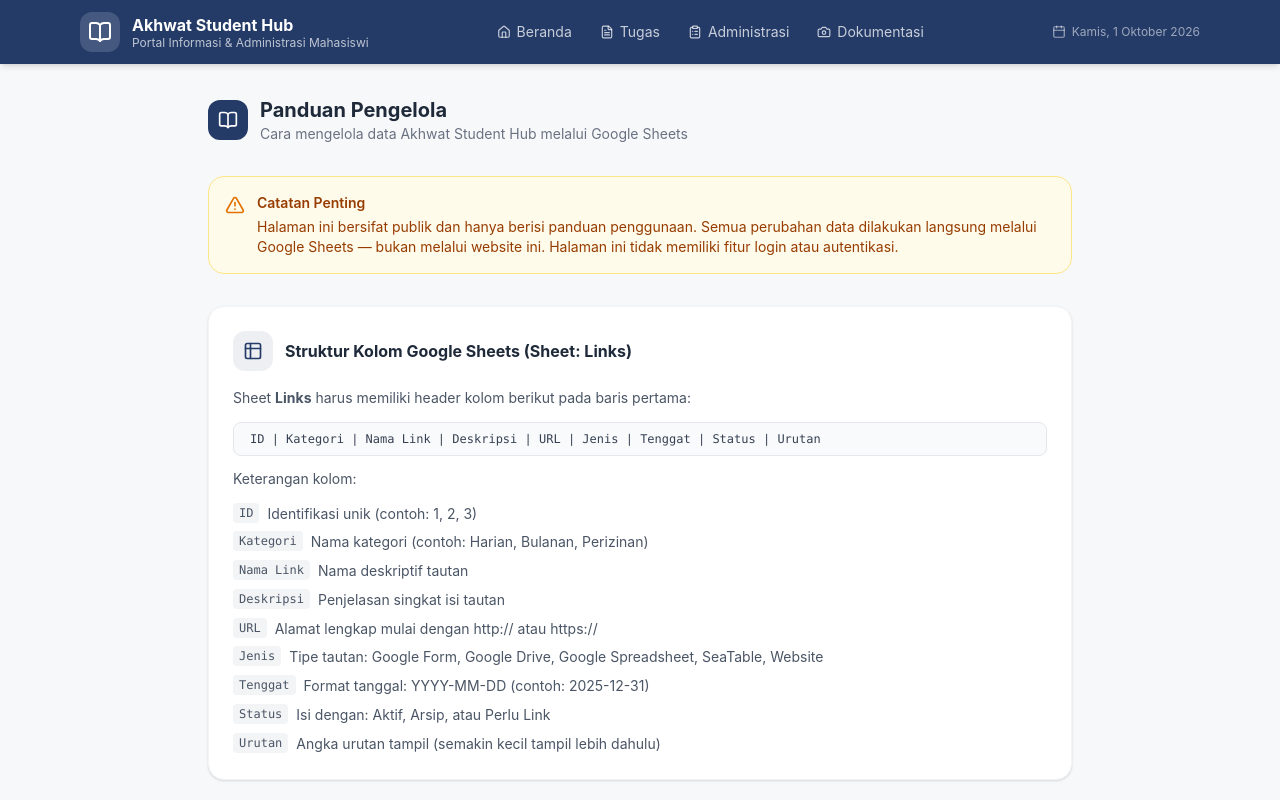
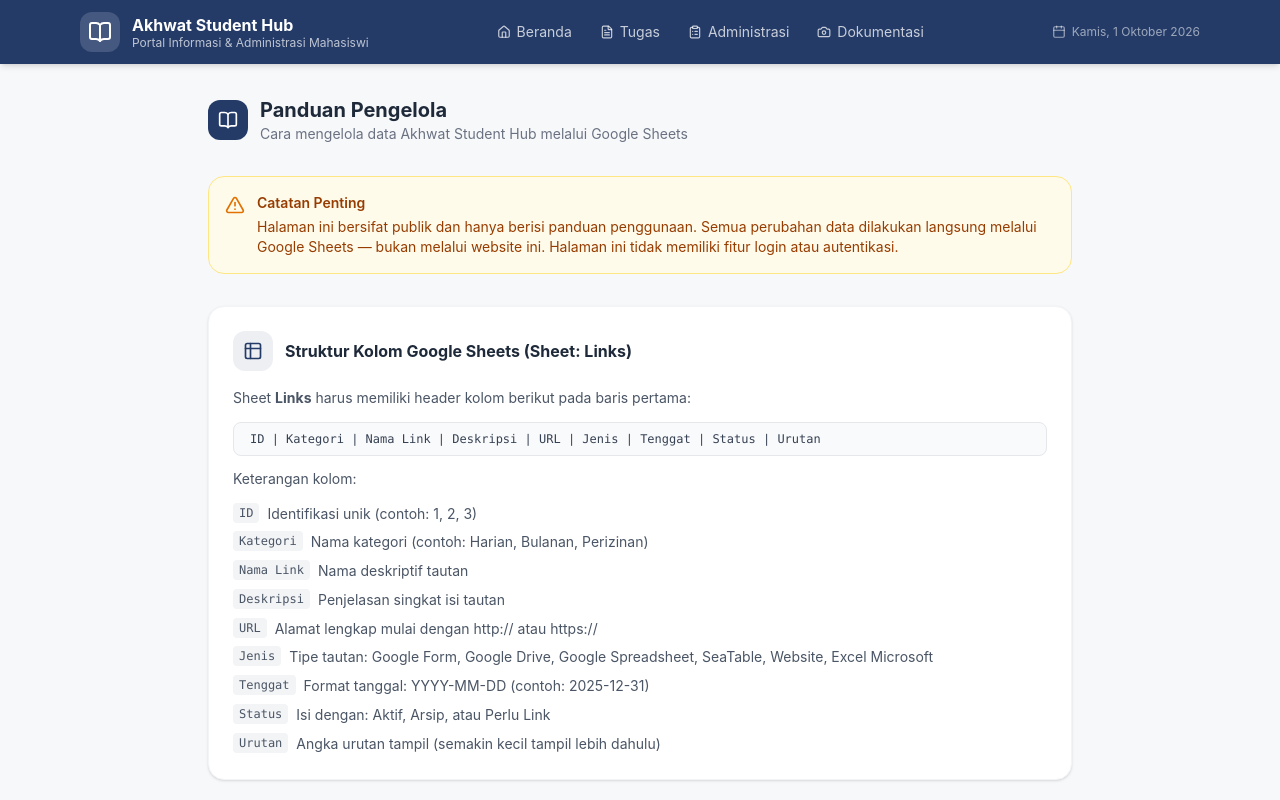
Before and after one commit to sausan07/akh-dash-link-2026, a Next.js app: page /pengelola in a window 1280 px wide. Shown: the top 800 px of the page. Built offline with nearby package versions, Linux system fonts and the light colour scheme.

Commit message:
Update website6

```diff
--- a/app/pengelola/page.tsx
+++ b/app/pengelola/page.tsx
@@ -84,7 +84,7 @@
             ["Nama Link", "Nama deskriptif tautan"],
             ["Deskripsi", "Penjelasan singkat isi tautan"],
             ["URL", "Alamat lengkap mulai dengan http:// atau https://"],
-            ["Jenis", "Tipe tautan: Google Form, Google Drive, Google Spreadsheet, SeaTable, Website"],
+            ["Jenis", "Tipe tautan: Google Form, Google Drive, Google Spreadsheet, SeaTable, Website, Excel Microsoft"],
             ["Tenggat", "Format tanggal: YYYY-MM-DD (contoh: 2025-12-31)"],
             ["Status", "Isi dengan: Aktif, Arsip, atau Perlu Link"],
             ["Urutan", "Angka urutan tampil (semakin kecil tampil lebih dahulu)"],
--- a/components/Hero.tsx
+++ b/components/Hero.tsx
@@ -4,7 +4,7 @@
 import LinkCard from "./LinkCard";
 import Link from "next/link";
 import type { LinkItem } from "@/types/links";
-import { FileText, ClipboardList, Camera, TableProperties, Monitor, GraduationCap } from "lucide-react";
+import { FileText, ClipboardList, Camera, TableProperties, Monitor, GraduationCap, BookOpenCheck } from "lucide-react";
 import { LoadingSkeletonGrid } from "./LoadingSkeleton";
 
 interface HeroProps {
@@ -72,7 +72,9 @@
 
         {/* Nav links — hanya tampil saat tidak search */}
         {!isSearching && (
-          <div className="flex flex-wrap justify-center gap-3 mt-6 text-sm">
+          <div className="flex flex-col items-center gap-2 mt-6 text-sm">
+            {/* Baris 1 */}
+            <div className="flex flex-wrap justify-center gap-3">
               <Link
                 href="/tugas"
                 className="inline-flex items-center gap-2 px-4 py-2 rounded-xl bg-white/15 text-white hover:bg-white/25 focus:outline-none focus:ring-2 focus:ring-white/50 transition"
@@ -104,6 +106,18 @@
                 Kalender Akademik
               </a>
               <a
+                href="https://1drv.ms/x/c/967722343a0abe85/IQC57M34eMdTR6XFsYvtjBixAY7rZweupW6Doopiu-ayH88?e=PFhVu"
+                target="_blank"
+                rel="noopener noreferrer"
+                className="inline-flex items-center gap-2 px-4 py-2 rounded-xl bg-white/15 text-white hover:bg-white/25 focus:outline-none focus:ring-2 focus:ring-white/50 transition"
+              >
+                <BookOpenCheck className="w-4 h-4" aria-hidden="true" />
+                Mutabaah Tahfidz &amp; Diniyyah
+              </a>
+            </div>
+            {/* Baris 2 */}
+            <div className="flex flex-wrap justify-center gap-3">
+              <a
                 href="https://lms.politeknikidn.id/"
                 target="_blank"
                 rel="noopener noreferrer"
@@ -131,6 +145,7 @@
                 Izin Tidak Masuk
               </a>
             </div>
+          </div>
         )}
       </div>
     </section>
--- a/lib/utils.ts
+++ b/lib/utils.ts
@@ -117,6 +117,7 @@
     "Google Spreadsheet": "bg-green-50 text-green-700 border-green-200",
     SeaTable: "bg-purple-50 text-purple-700 border-purple-200",
     Website: "bg-gray-50 text-gray-700 border-gray-200",
+    "Excel Microsoft": "bg-emerald-50 text-emerald-700 border-emerald-300",
   };
   return map[jenis] ?? "bg-slate-50 text-slate-700 border-slate-200";
 }
--- a/types/links.ts
+++ b/types/links.ts
@@ -6,6 +6,7 @@
   | "Google Spreadsheet"
   | "SeaTable"
   | "Website"
+  | "Excel Microsoft"
   | string;
 
 export interface LinkItem {
```
Lines whose indentation alone changed are shown as unchanged.
